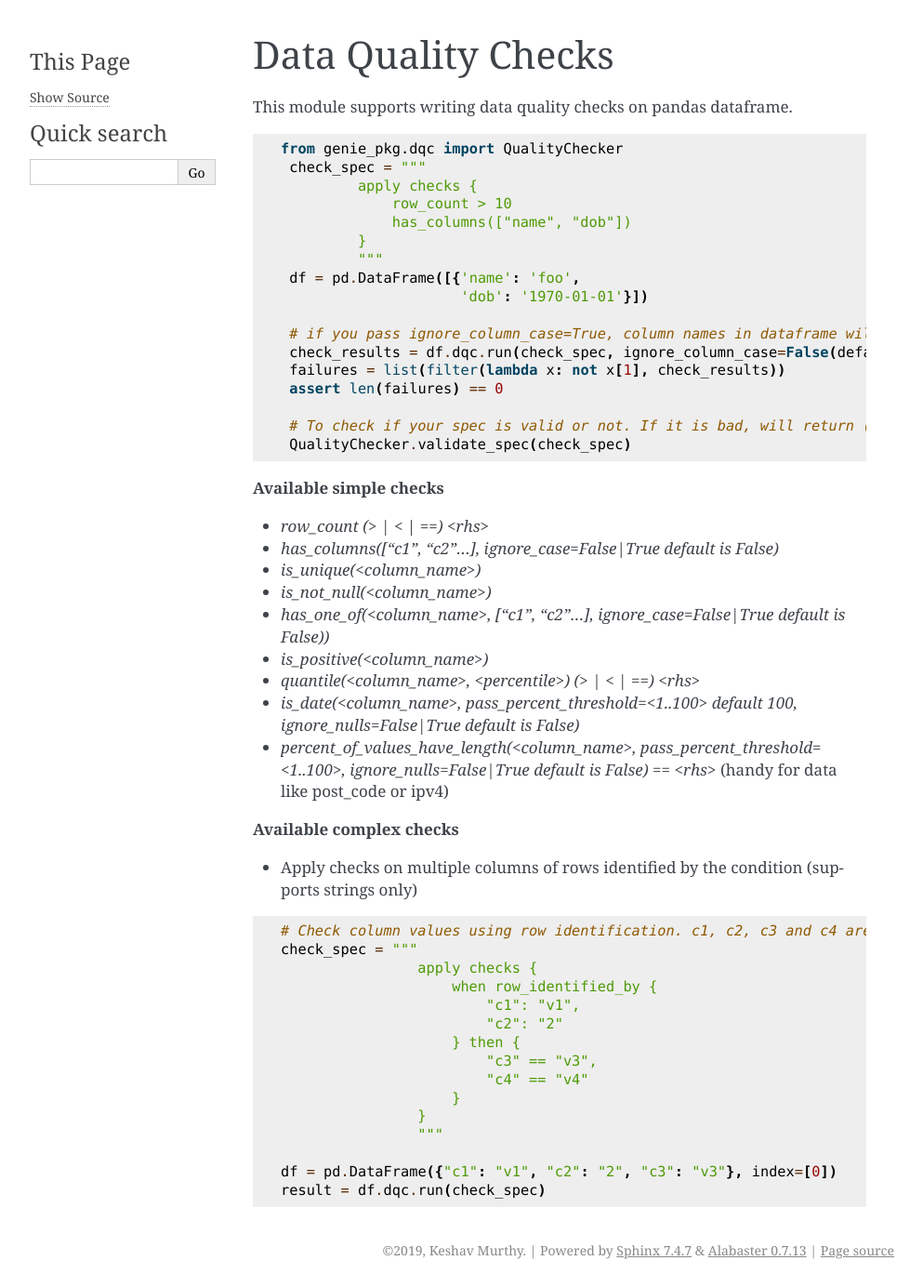
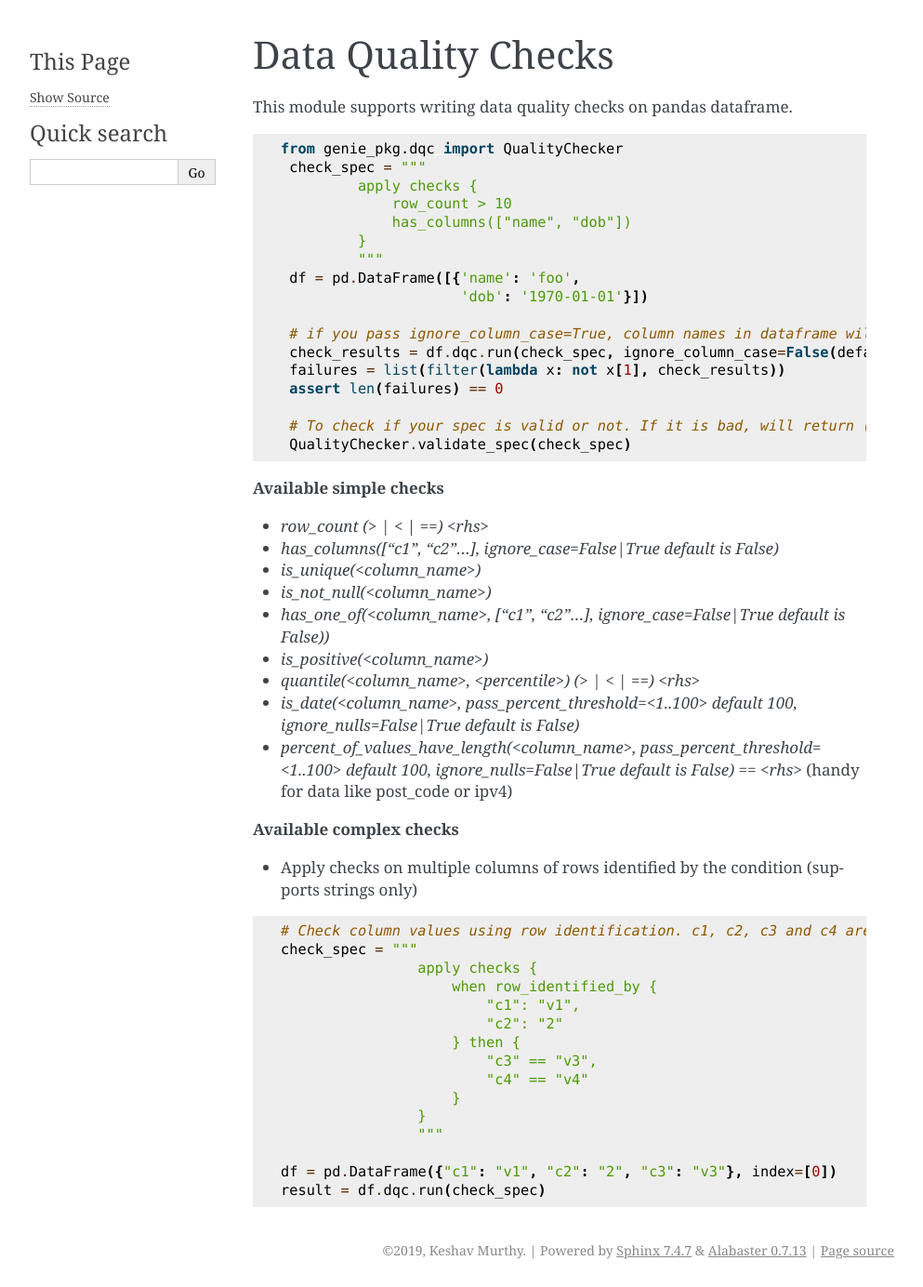
Before and after one commit to mkeshav/data-genie, a Sphinx documentation site: the page built from docs/dqc.rst, in a window 1280 px wide. Shown: the whole page at 93% size, without its empty margins (148-1141 px from the left). Built offline with Sphinx 7.4.7, drawn with Linux system fonts in a browser that asks for light colours.

```diff
--- a/docs/dqc.rst
+++ b/docs/dqc.rst
@@ -34,7 +34,8 @@ This module supports writing data quality checks on pandas dataframe.
 - `is_positive(<column_name>)`
 - `quantile(<column_name>, <percentile>) (> | < | ==) <rhs>`
 - `is_date(<column_name>, pass_percent_threshold=<1..100> default 100, ignore_nulls=False|True default is False)`
-- `percent_of_values_have_length(<column_name>, pass_percent_threshold=<1..100>, ignore_nulls=False|True default is False) == <rhs>` (handy for data like post_code or ipv4)
+- `percent_of_values_have_length(<column_name>, pass_percent_threshold=<1..100> default 100, ignore_nulls=False|True default is False) == <rhs>` (handy for data like post_code or ipv4)
+
 
 **Available complex checks**
 
--- a/genie_pkg/__init__.py
+++ b/genie_pkg/__init__.py
@@ -1,6 +1,6 @@
 # coding:utf-8
 
-__version__ = '1.2.5'
+__version__ = '1.2.6'
 
 
 class GenieException(Exception):
```
